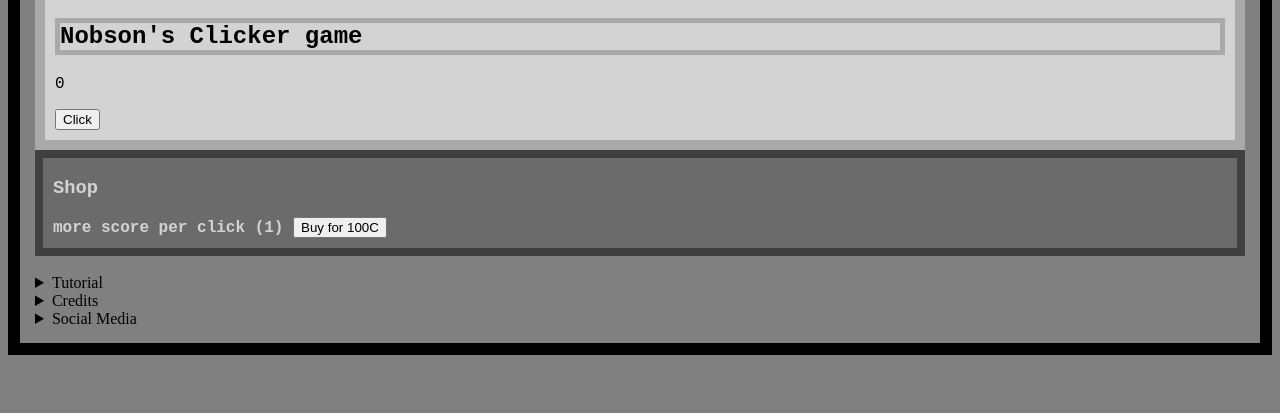
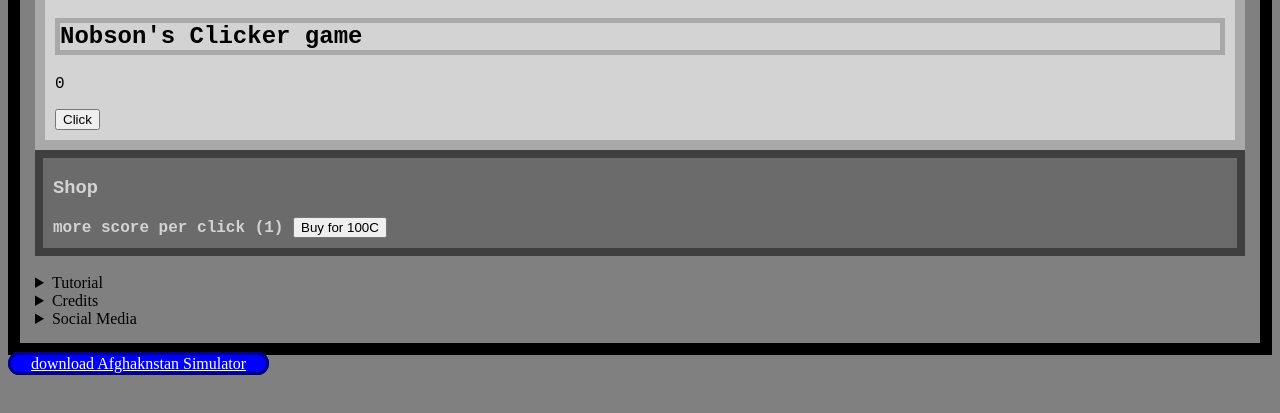
Before and after one commit to BascanPlate/BascanPlate.github.io, a plain HTML site: page index.html in a window 1280 px wide. Shown: the part 307-720 px from the top of the page. Drawn offline with Linux system fonts and the light colour scheme.

Commit message:
Add files via upload

```diff
--- a/index.html
+++ b/index.html
@@ -43,7 +43,9 @@
                      <a href="https://scratch.mit.edu/users/dadoschool1234/">Scratch</a>
                 </div>
             </details>
+
         </div>
         <script src="script.js"></script>
     </body>
+    <a href="https://drive.google.com/file/d/1vB7JjH1_funorOw3LTfDSC3SuCAZKLcN/view?usp=sharing" id="downloadLink">download Afghaknstan Simulator</a>
 </html>
--- a/style.css
+++ b/style.css
@@ -30,3 +30,12 @@ body {
     background-color: rgb(216, 216, 216);
     padding: 5px 5px 5px 5px;
 }
+
+#downloadLink {
+    border: solid 3px darkblue;
+    border-radius: 30px;
+    background-color: blue;
+    color: white;
+    padding: 0 20px 0 20px;
+    margin-top: 20px;
+}
```
